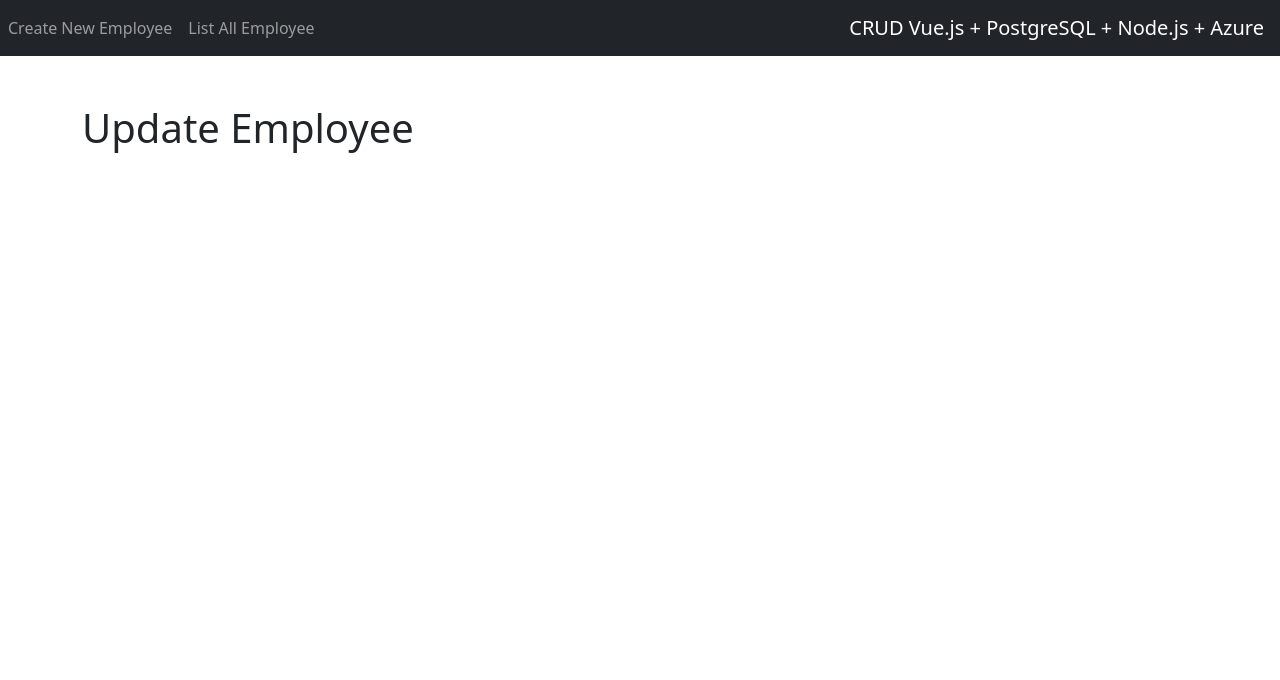
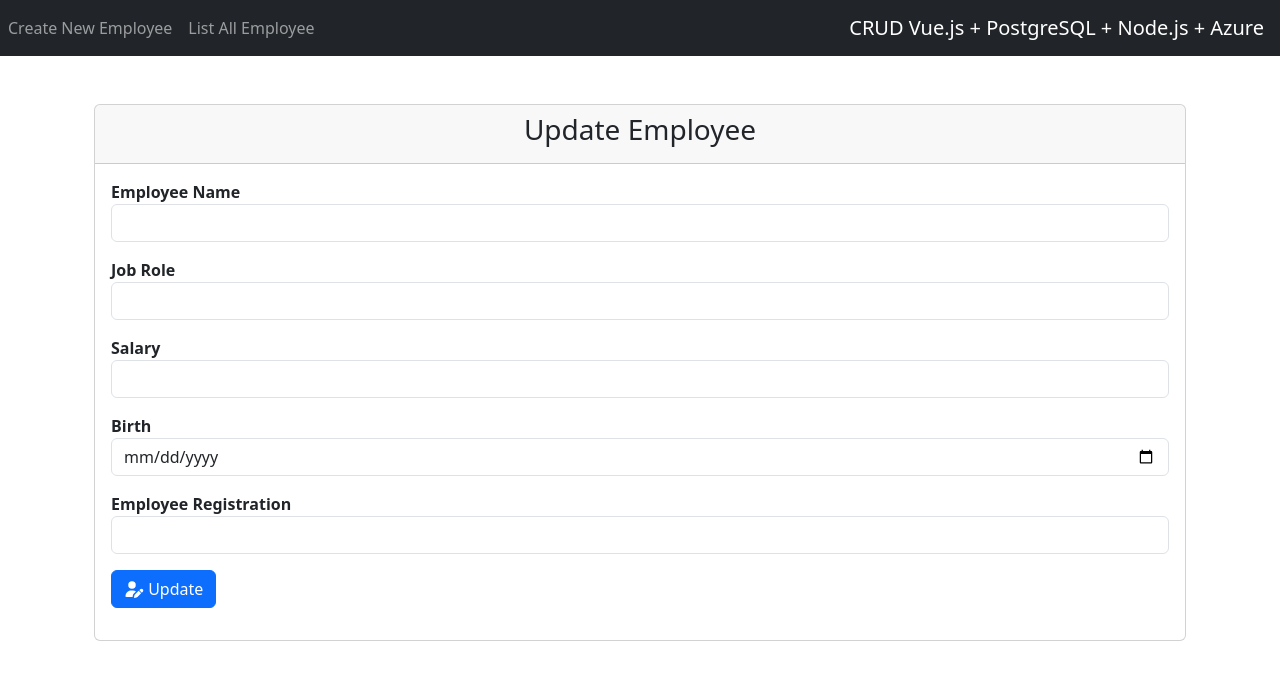
Before and after one commit to biavitoria/employee-crud-api, a Vue app in the folder frontend/: page /edit-temployee/1 in a window 1280 px wide. Shown: the top 680 px of the page. Built offline with nearby package versions, Linux system fonts and the light colour scheme; what vue-sweetalert2 would draw is missing.

Commit message:
Desenvolvimento do componente 'EditEmployee.vue'

```diff
--- /dev/null
+++ b/frontend/src/components/pages/edit-employee/EditEmployee.js
@@ -0,0 +1,16 @@
+/**
+ * file: scr/components/pages/edit-employee/EditEmployee.js
+ * data: 17/11/2025
+ * description: arquivo responsável pela lógica do componente
+ *   'EditEmployeeComponent.vue'
+ * author: Beatriz Brandão <beatrizvsbrandao@gmail.com>
+ */
+
+export default {
+  name: 'EditEmpoyeeComponent',
+  data() {
+    return {
+      employeeForm: {},
+    };
+  },
+};
--- a/frontend/src/components/pages/edit-employee/EditEmployeeComponent.vue
+++ b/frontend/src/components/pages/edit-employee/EditEmployeeComponent.vue
@@ -1,16 +1,90 @@
 <template>
-    <div class="row justify-content-center">
-        <h1>Update Employee</h1>
+    <div class="container">
+      <div class="card">
+        <div class="card-header">
+          <h3 class="text-center">Update Employee</h3>
+        </div>
+        <div class="card-body">
+          <form v-on:submit.prevent="UpdateFormEmployee()">
+
+            <!-- INICIO DO BLOCO: Employee Name -->
+             <div class="mb-3">
+              <label class="fw-bold">Employee Name</label>
+              <input
+                type="text"
+                id="name"
+                name="name"
+                class="form-control"
+                v-model="employeeForm.name"
+              >
+             </div>
+            <!-- FIM DO BLOCO: Employee Name -->
+
+            <!-- INICIO DO BLOCO: Job Role -->
+             <div class="mb-3">
+              <label class="fw-bold">Job Role</label>
+              <input
+                type="text"
+                id="job_role"
+                name="job_role"
+                class="form-control"
+                v-model="employeeForm.job_role"
+              >
+             </div>
+            <!-- FIM DO BLOCO: Job Role -->
+
+            <!-- INICIO DO BLOCO: Salary -->
+             <div class="mb-3">
+              <label class="fw-bold">Salary</label>
+              <input
+                type="text"
+                id="salary"
+                name="salary"
+                class="form-control"
+                v-model="employeeForm.salary"
+              >
+             </div>
+            <!-- FIM DO BLOCO: Salary -->
+
+            <!-- INICIO DO BLOCO: Birth -->
+             <div class="mb-3">
+              <label class="fw-bold">Birth</label>
+              <input
+                type="date"
+                id="birth"
+                name="birth"
+                class="form-control"
+                v-model="employeeForm.birth"
+              >
+             </div>
+            <!-- FIM DO BLOCO: Birth -->
+
+            <!-- INICIO DO BLOCO: Employee Registration -->
+             <div class="mb-3">
+              <label class="fw-bold">Employee Registration</label>
+              <input
+                type="text"
+                id="employee_registration"
+                name="employee_registration"
+                class="form-control"
+                v-model="employeeForm.employee_registration"
+              >
+             </div>
+            <!-- FIM DO BLOCO: Employee Registration -->
+
+            <div class="mb-3">
+              <button
+                @click="submit"
+                class="btn btn-primary">
+                <font-awesome-icon :icon="['fas', 'user-edit']"/> Update
+              </button>
+            </div>
+          </form>
+        </div>
+      </div>
     </div>
 </template>
 
-<script>
-export default {
-  name: 'EditEmpoyeeComponent',
-  data() {
-    return {
+<script src="./EditEmployee.js"></script>
 
-    };
-  },
-};
-</script>
+<style src="" scoped></style>
```
